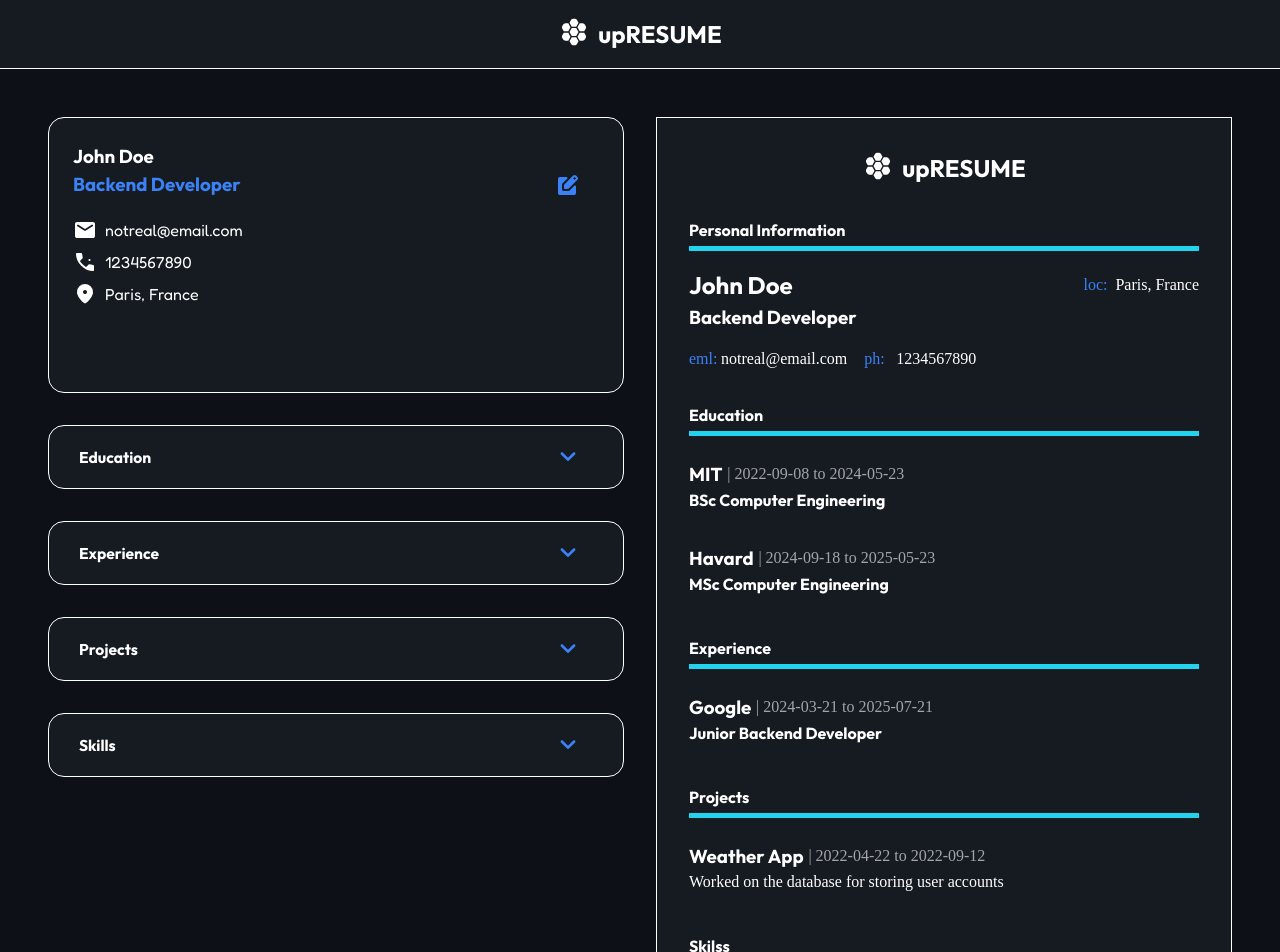
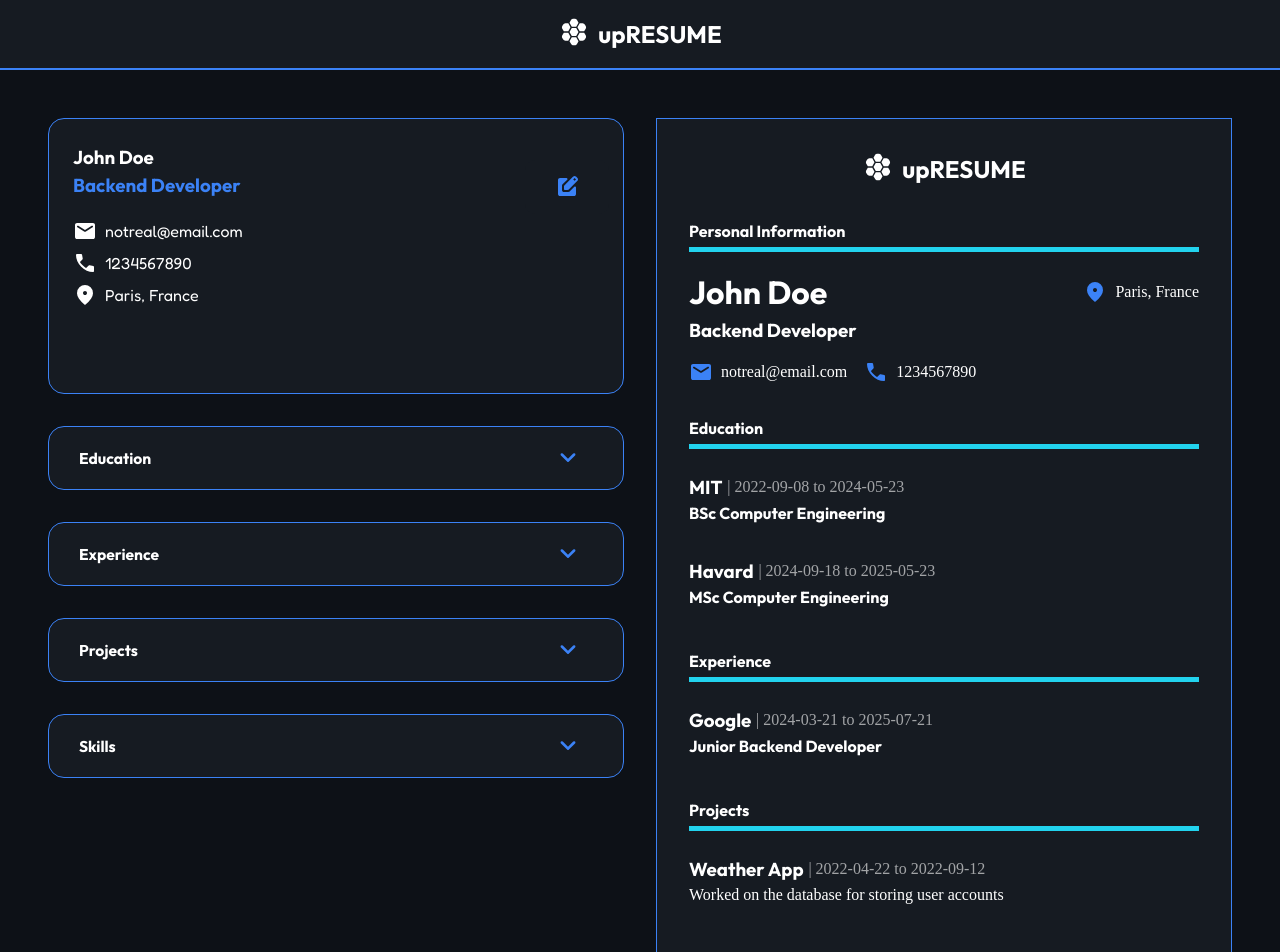
Before and after one commit to traejiik/cv-application, a React (Vite) app: page / in a window 1280 px wide. Shown: the top 952 px of the page. Built offline with nearby package versions, Linux system fonts and the light colour scheme.

Commit message:
refactor: update icons and correct spelling mistakes

```diff
--- a/src/App.css
+++ b/src/App.css
@@ -19,7 +19,7 @@ header {
   background-color: var(--alt-black);
   display: flex;
   justify-content: center;
-  border-bottom: 1px solid var(--font-white);
+  border-bottom: 2px solid var(--primary-col);
   padding: 1rem;
 }
 
@@ -66,7 +66,7 @@ input {
   background-color: var(--alt-black);
   padding: 1.5rem;
   border-radius: 1rem;
-  border: 0.1px solid var(--font-white);
+  border: 2px solid var(--primary-col);
 }
 
 .infoField {
@@ -118,7 +118,7 @@ input {
   padding: 1.5rem;
   position: relative;
   border-radius: 1rem;
-  border: 0.1px solid var(--font-white);
+  border: 0.2px solid var(--primary-col);
   height: fit-content;
 }
 
@@ -143,8 +143,6 @@ input {
 .dispField:nth-child(5) {
   padding-bottom: 0.5rem;
 }
-
-
 
 .editBtn {
   float: right;
@@ -175,7 +173,7 @@ input {
 .exp {
   width: 100%;
   border-radius: 1rem;
-  border: 0.1px solid var(--font-white);
+  border: 0.2px solid var(--primary-col);
   background-color: var(--alt-black);
   transition: 400ms ease-in;
   display: flex;
@@ -205,8 +203,7 @@ input {
   border-radius: 1rem 1rem 0 0;
 }
 
-.edu > button:hover
-.exp > button:hover {
+.edu > button:hover .exp > button:hover {
   border: none;
 }
 
@@ -254,8 +251,8 @@ ul {
   transition: 200ms ease-in;
   border-left: none;
   border-right: none;
-  border-top: 1px solid var(--font-white);
-  border-bottom: 1px solid var(--font-white);
+  border-top: 2px solid var(--primary-col);
+  border-bottom: 2px solid var(--primary-col);
 }
 
 .proListBtn {
@@ -269,6 +266,10 @@ ul {
 .expListBtn:hover,
 .proListBtn:hover {
   transition: 200ms ease-in;
+  border-top: 2px solid var(--tertiary-col);
+  border-bottom: 2px solid var(--tertiary-col);
+  background-color: var(--tertiary-col);
+  color: var(--font-black);
 }
 
 .eduListSch,
@@ -286,7 +287,7 @@ ul {
 .expEdit {
   padding: 1.5rem;
   background-color: var(--alt-black);
-  border: 1px solid var(--font-white);
+  border: 2px solid var(--primary-col);
   border-left: none;
   border-right: none;
   display: flex;
@@ -376,7 +377,7 @@ ul {
 /* Preview */
 .previewCtn {
   background-color: var(--alt-black);
-  border: 0.1px solid var(--font-white);
+  border: 0.2px solid var(--primary-col);
   height: fit-content;
   padding: 2rem;
   font-family: 'Times New Roman', Times, serif;
@@ -425,7 +426,7 @@ ul {
 }
 
 .detSec p,
-.nameSec> .sub p {
+.nameSec > .sub p {
   display: flex;
   align-items: center;
   gap: 0.5rem;
@@ -440,7 +441,6 @@ ul {
 .cvField {
   padding: 0.5rem 0;
 }
-
 
 .eduDetSec {
   display: flex;
@@ -457,12 +457,16 @@ ul {
   display: flex;
   flex-wrap: wrap;
   gap: 1rem;
+  padding: 0.5rem 0 0 0;
 }
 
 .skillPill {
   padding: 10px 20px;
   border-radius: 2rem;
   background-color: var(--primary-col);
+  text-transform: capitalize;
+  font-weight: 700;
+  font-family: 'Outfit', serif;
 }
 
 .prevContainer .fieldIcon {
@@ -471,6 +475,15 @@ ul {
   color: var(--primary-col);
 }
 
-/* @media screen and (max-width:768px) {
+.navbar {
+  padding: 1rem;
+  display: none;
+  justify-content: space-around;
+  border-bottom: 2px solid var(--primary-col);
+}
 
-} */
+@media screen and (max-width: 768px) {
+  .navbar {
+    display: flex;
+  }
+}
--- a/src/App.jsx
+++ b/src/App.jsx
@@ -285,6 +285,8 @@ function App() {
     }));
   };
 
+  // Navbar
+
   return (
     <>
       <Header />
--- a/src/app/cvpreview.jsx
+++ b/src/app/cvpreview.jsx
@@ -21,9 +21,16 @@ export default function CVPreview({ data }) {
           <div className="content">
             <div className="nameSec">
               <div className="sub">
-                <h2>{data.personalInfo.data.name}</h2>
+                <h1>{data.personalInfo.data.name}</h1>
                 <p>
-                  <div className="fieldIcon">loc:</div>
+                  <div className="fieldIcon">
+                    <svg xmlns="http://www.w3.org/2000/svg" viewBox="0 0 24 24">
+                      <path
+                        fill="currentColor"
+                        d="M12 12q.825 0 1.413-.587T14 10t-.587-1.412T12 8t-1.412.588T10 10t.588 1.413T12 12m0 10q-4.025-3.425-6.012-6.362T4 10.2q0-3.75 2.413-5.975T12 2t5.588 2.225T20 10.2q0 2.5-1.987 5.438T12 22"
+                      />
+                    </svg>
+                  </div>
                   {data.personalInfo.data.location}
                 </p>
               </div>
@@ -31,10 +38,26 @@ export default function CVPreview({ data }) {
             </div>
             <div className="detSec">
               <p>
-                <div className="fieldIcon">eml:</div> {data.personalInfo.data.email}
+                <div className="fieldIcon">
+                  <svg xmlns="http://www.w3.org/2000/svg" viewBox="0 0 24 24">
+                    <path
+                      fill="currentColor"
+                      d="M4 20q-.825 0-1.412-.587T2 18V6q0-.825.588-1.412T4 4h16q.825 0 1.413.588T22 6v12q0 .825-.587 1.413T20 20zm8-7.175q.125 0 .263-.038t.262-.112L19.6 8.25q.2-.125.3-.312t.1-.413q0-.5-.425-.75T18.7 6.8L12 11L5.3 6.8q-.45-.275-.875-.012T4 7.525q0 .25.1.438t.3.287l7.075 4.425q.125.075.263.113t.262.037"
+                    />
+                  </svg>
+                </div>
+                {data.personalInfo.data.email}
               </p>
               <p>
-                <div className="fieldIcon">ph:</div> {data.personalInfo.data.phone}
+                <div className="fieldIcon">
+                  <svg xmlns="http://www.w3.org/2000/svg" viewBox="0 0 24 24">
+                    <path
+                      fill="currentColor"
+                      d="M19.95 21q-3.125 0-6.175-1.362t-5.55-3.863t-3.862-5.55T3 4.05q0-.45.3-.75t.75-.3H8.1q.35 0 .625.238t.325.562l.65 3.5q.05.4-.025.675T9.4 8.45L6.975 10.9q.5.925 1.187 1.787t1.513 1.663q.775.775 1.625 1.438T13.1 17l2.35-2.35q.225-.225.588-.337t.712-.063l3.45.7q.35.1.575.363T21 15.9v4.05q0 .45-.3.75t-.75.3"
+                    />
+                  </svg>
+                </div>
+                {data.personalInfo.data.phone}
               </p>
             </div>
           </div>
@@ -112,7 +135,7 @@ export default function CVPreview({ data }) {
         {/* skill section */}
         <div className="prevSkills">
           <div className="title">
-            <h4>Skilss</h4>
+            <h4>Skils</h4>
           </div>
           <div className="content">
             {data.skills.data.map((edu) => {
--- a/src/app/personalInfo.jsx
+++ b/src/app/personalInfo.jsx
@@ -96,7 +96,7 @@ export default function Personal({ isEditing, data, onChange, onToggleEdit, onCl
             <svg xmlns="http://www.w3.org/2000/svg" viewBox="0 0 24 24">
               <path
                 fill="currentColor"
-                d="M19.95 21q-3.125 0-6.175-1.362t-5.55-3.863t-3.862-5.55T3 4.05q0-.45.3-.75t.75-.3H8.1q.35 0 .625.238t.325.562l.65 3.5q.05.4-.025.675T9.4 8.45L6.975 10.9q.5.925 1.187 1.787t1.513 1.663q.775.775 1.625 1.438T13.1 17l2.35-2.35q.225-.225.588-.337t.712-.063l3.45.7q.35.1.575.363T21 15.9v4.05q0 .45-.3.75t-.75.3M16.5 11q-.425 0-.712-.288T15.5 10t.288-.712T16.5 9t.713.288t.287.712t-.288.713T16.5 11"
+                d="M19.95 21q-3.125 0-6.175-1.362t-5.55-3.863t-3.862-5.55T3 4.05q0-.45.3-.75t.75-.3H8.1q.35 0 .625.238t.325.562l.65 3.5q.05.4-.025.675T9.4 8.45L6.975 10.9q.5.925 1.187 1.787t1.513 1.663q.775.775 1.625 1.438T13.1 17l2.35-2.35q.225-.225.588-.337t.712-.063l3.45.7q.35.1.575.363T21 15.9v4.05q0 .45-.3.75t-.75.3"
               />
             </svg>
           </div>
@@ -107,7 +107,7 @@ export default function Personal({ isEditing, data, onChange, onToggleEdit, onCl
             <svg xmlns="http://www.w3.org/2000/svg" viewBox="0 0 24 24">
               <path
                 fill="currentColor"
-                d="M12 21.325q-.35 0-.7-.125t-.625-.375Q9.05 19.325 7.8 17.9t-2.087-2.762t-1.275-2.575T4 10.2q0-3.75 2.413-5.975T12 2t5.588 2.225T20 10.2q0 1.125-.437 2.363t-1.275 2.575T16.2 17.9t-2.875 2.925q-.275.25-.625.375t-.7.125M12 12q.825 0 1.413-.587T14 10t-.587-1.412T12 8t-1.412.588T10 10t.588 1.413T12 12"
+                d="M12 12q.825 0 1.413-.587T14 10t-.587-1.412T12 8t-1.412.588T10 10t.588 1.413T12 12m0 10q-4.025-3.425-6.012-6.362T4 10.2q0-3.75 2.413-5.975T12 2t5.588 2.225T20 10.2q0 2.5-1.987 5.438T12 22"
               />
             </svg>
           </div>
```
